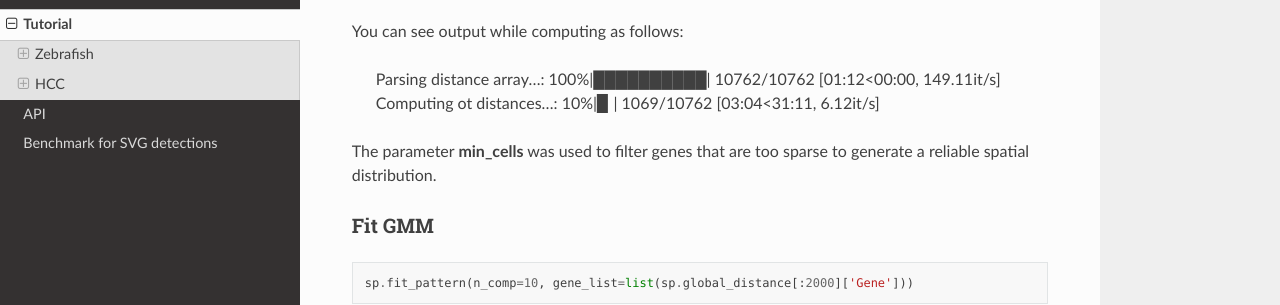
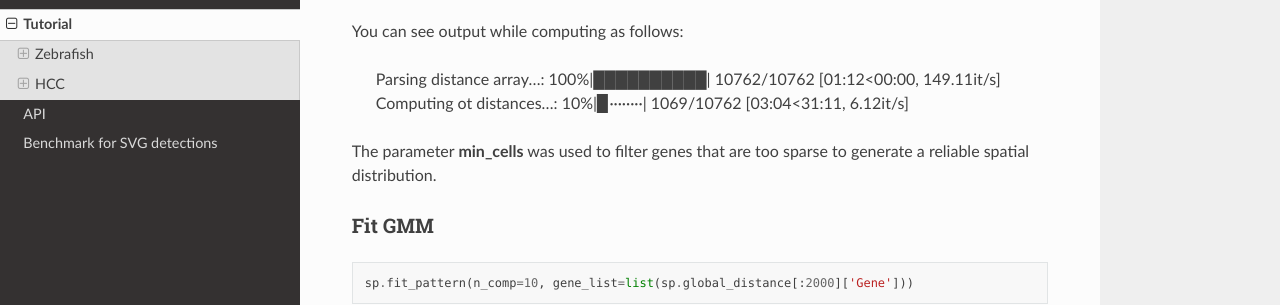
Before and after one commit to PSSUN/STMinerDoc, a Sphinx documentation site: the page built from source/Tutorial/Tutorial.md, in a window 1280 px wide and 900 px high, scrolled down 529 px. Shown: the part 188-493 px from the top of the window. Built offline with Sphinx 7.4.7 and the Read the Docs theme 2.0.0, drawn with Linux system fonts in a browser that asks for light colours.

```diff
--- a/source/Tutorial/Tutorial.md
+++ b/source/Tutorial/Tutorial.md
@@ -27,7 +27,7 @@ sp.spatial_high_variable_genes()
 
 You can see output while computing as follows:
 > Parsing distance array...: 100%|██████████| 10762/10762 [01:12<00:00, 149.11it/s]
-> Computing ot distances...:  10%|▉         | 1069/10762 [03:04<31:11,  6.12it/s]
+> Computing ot distances...:  10%|▉········| 1069/10762 [03:04<31:11,  6.12it/s]
 
 The parameter **min_cells** was used to filter genes that are too sparse to generate a reliable spatial distribution.
 
```
